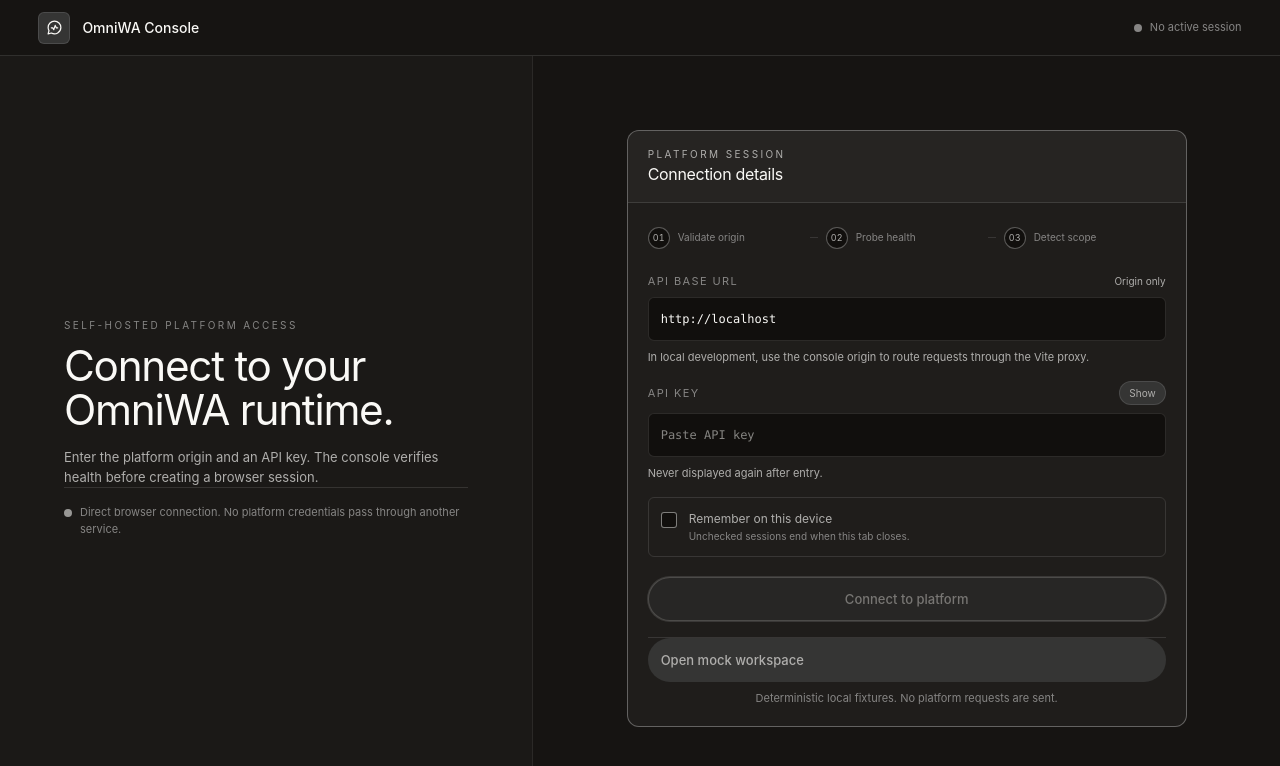
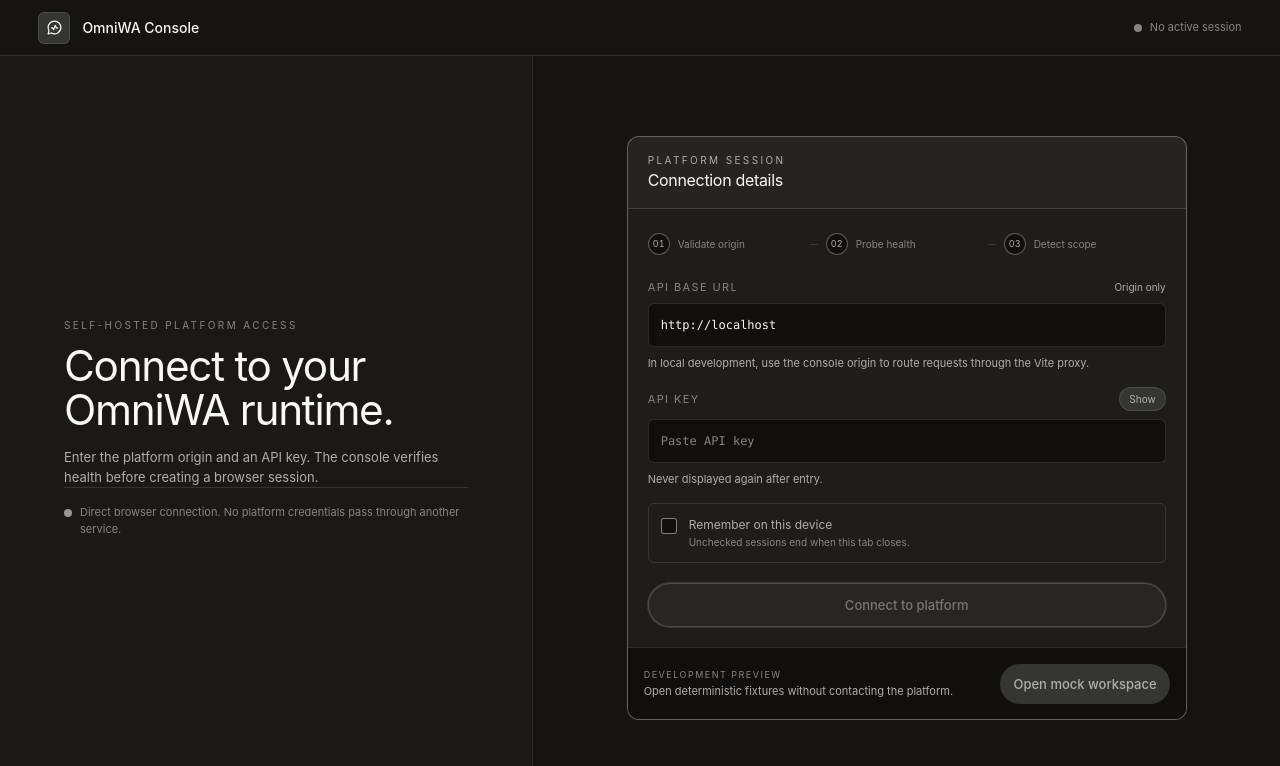
Before and after one commit to hiepknor/omniwa-console, a React (Vite) app: page /connect in a window 1280 px wide. Shown: the top 766 px of the page. Built offline with nearby package versions, Linux system fonts and the light colour scheme.

Commit message:
Refine mock workspace entry point

```diff
--- a/src/app/ConnectPage.tsx
+++ b/src/app/ConnectPage.tsx
@@ -277,13 +277,16 @@ export function ConnectPage({
             >
               {pending ? 'Connecting…' : 'Connect to platform'}
             </button>
-            {import.meta.env.DEV && (
-              <div className="grid gap-2 border-t border-[var(--border-subtle)] pt-4">
-                <button className="btn min-h-11 w-full" type="button" onClick={openMockWorkspace}>Open mock workspace</button>
-                <p className="text-center text-[11px] leading-4 text-[var(--muted)]">Deterministic local fixtures. No platform requests are sent.</p>
+          </form>
+          {import.meta.env.DEV && (
+            <footer className="flex min-h-[72px] items-center justify-between gap-4 border-t border-[var(--border-subtle)] bg-[var(--recessed)] !px-4 !py-3 max-[640px]:grid max-[640px]:grid-cols-1 max-[640px]:gap-3">
+              <div className="grid min-w-0 gap-0.5">
+                <span className="text-[9px] uppercase leading-[13px] tracking-[1.5px] text-[var(--muted)]">Development preview</span>
+                <p className="text-[11px] leading-4 text-[var(--fg-2)]">Open deterministic fixtures without contacting the platform.</p>
               </div>
-            )}
-          </form>
+              <button className="btn min-h-10 shrink-0 max-[640px]:min-h-11 max-[640px]:!w-full" type="button" onClick={openMockWorkspace}>Open mock workspace</button>
+            </footer>
+          )}
         </section>
       </div>
     </main>
```
